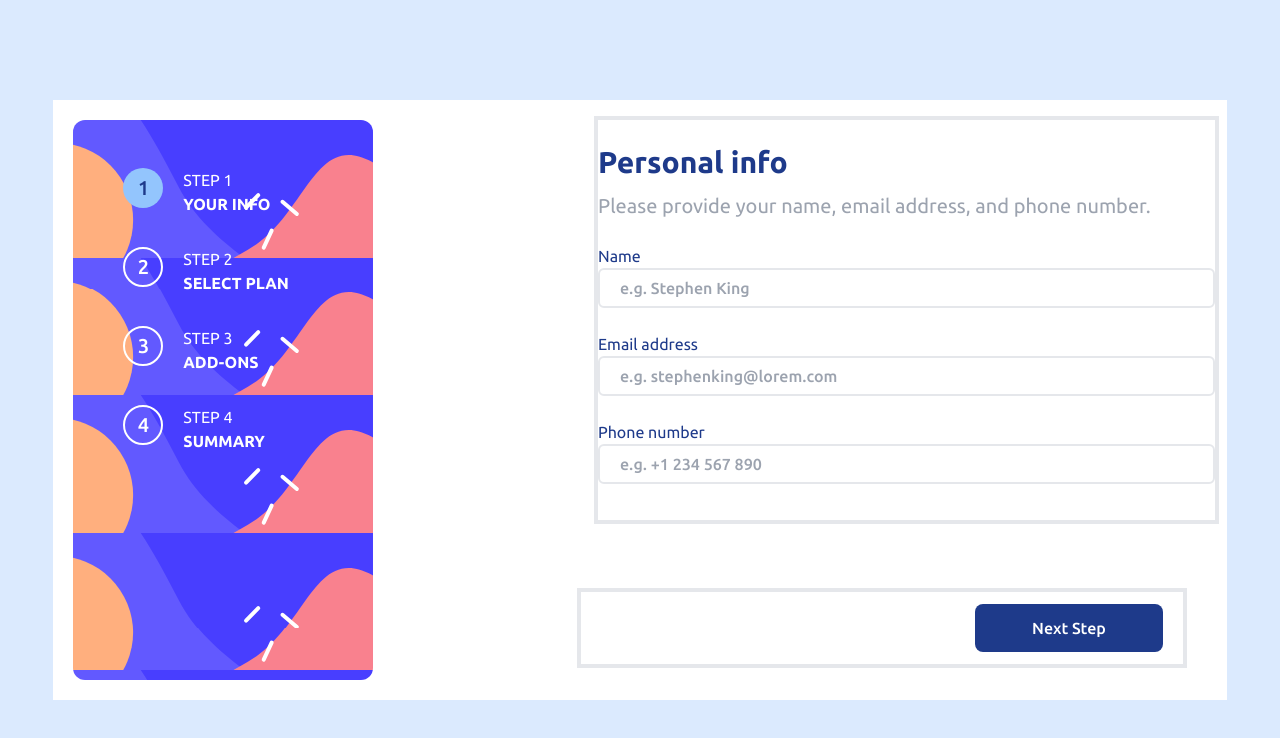
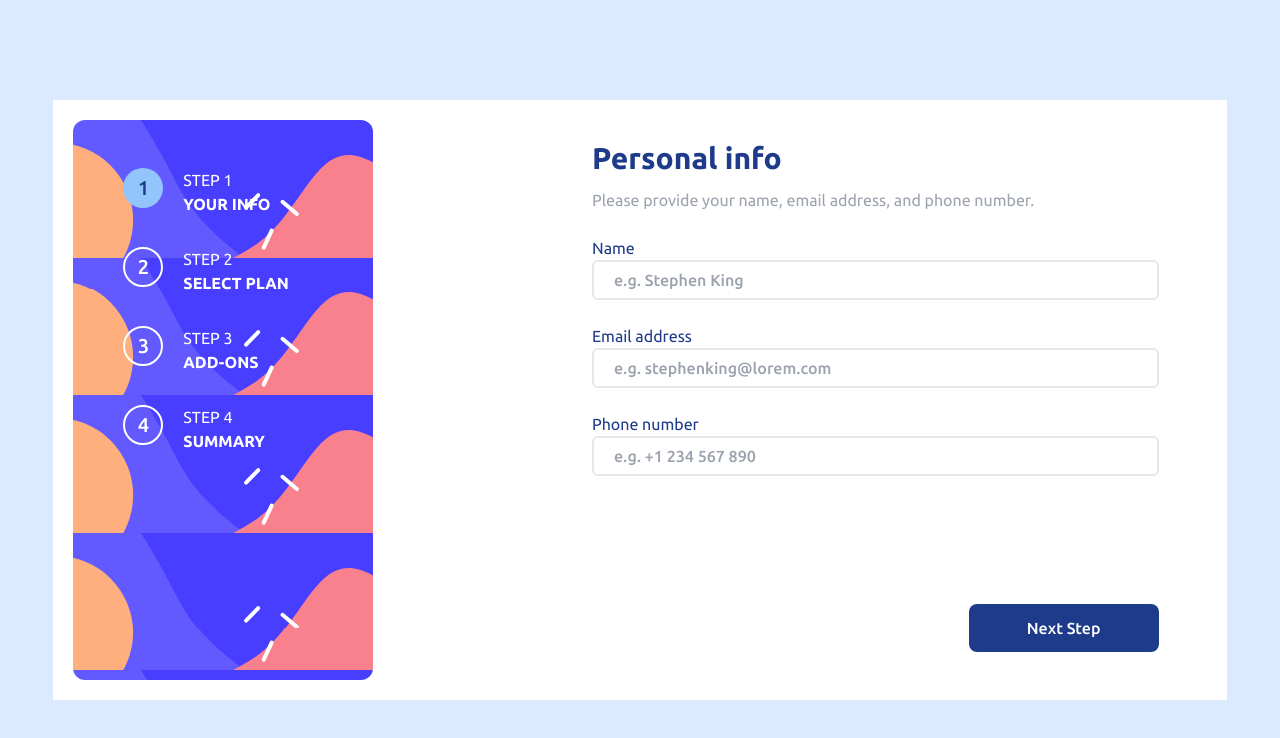
Before and after one commit to diopmorfall/multistep-form, a React (Create React App) app: page / in a window 1280 px wide. Shown: the top 738 px of the page. Built offline with nearby package versions, Linux system fonts and the light colour scheme.

Commit message:
Fixing of the section for desktop viewport

```diff
--- a/src/components/NavigationButtons/NavigationButtons.module.css
+++ b/src/components/NavigationButtons/NavigationButtons.module.css
@@ -52,7 +52,7 @@ footer button:last-of-type{
 
 @media only screen and (min-width: 1024px){
     footer{
-        @apply border-4 mb-8 absolute right-10;
+        @apply mb-8 absolute right-12;
         width: 52%;
     }
 }
--- a/src/index.css
+++ b/src/index.css
@@ -55,16 +55,19 @@ section h3{
 
 @media only screen and (min-width: 1024px){
     .app{
-        @apply h-3/4 w-11/12 m-auto grid grid-cols-2 grid-rows-2 p-5 pr-28 bg-white;
+        @apply h-3/4 w-11/12 m-auto grid grid-cols-2 grid-rows-2 p-5 bg-white;
     }
 
     section{
-        @apply px-0 rounded-none shadow-none border-4;
-        width: 120%;
+        @apply w-full px-0 relative right-12 rounded-none shadow-none;
     }
 
     section h1{
         @apply text-3xl;
+    }
+
+    section h3{
+        @apply text-base;
     }
 }
 
```
